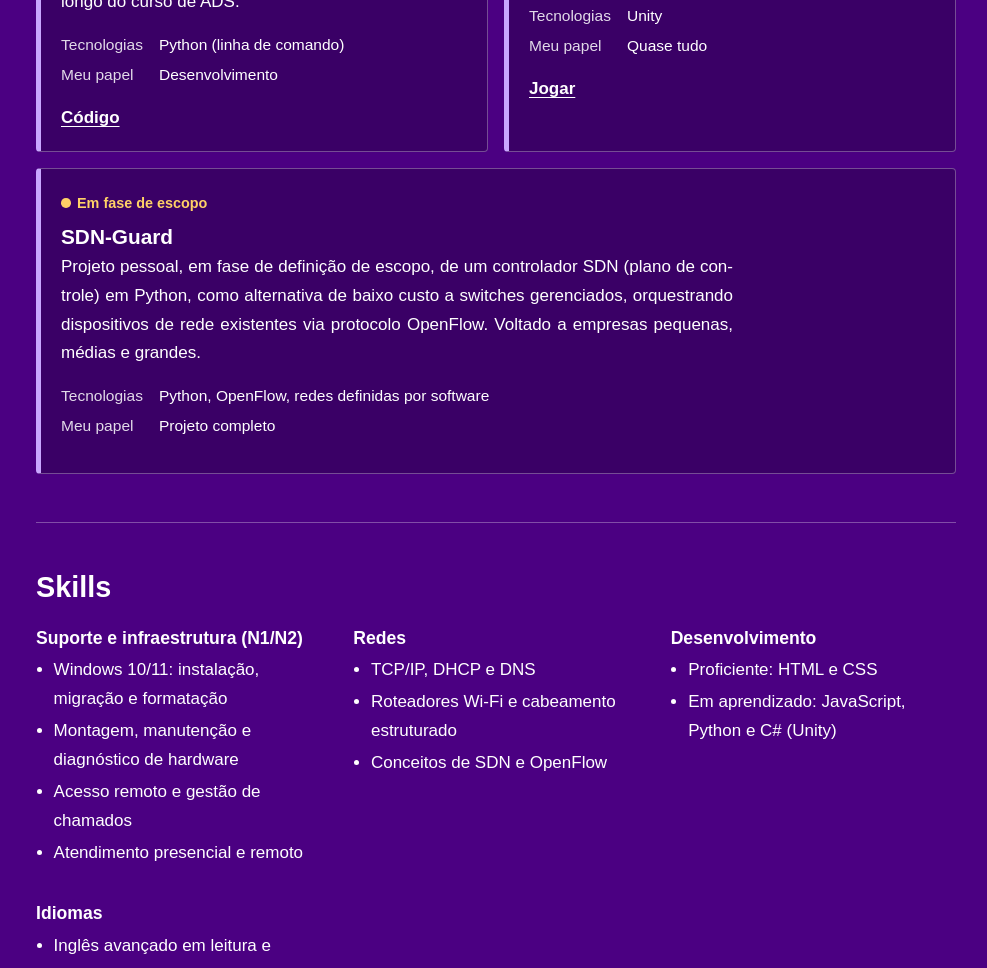
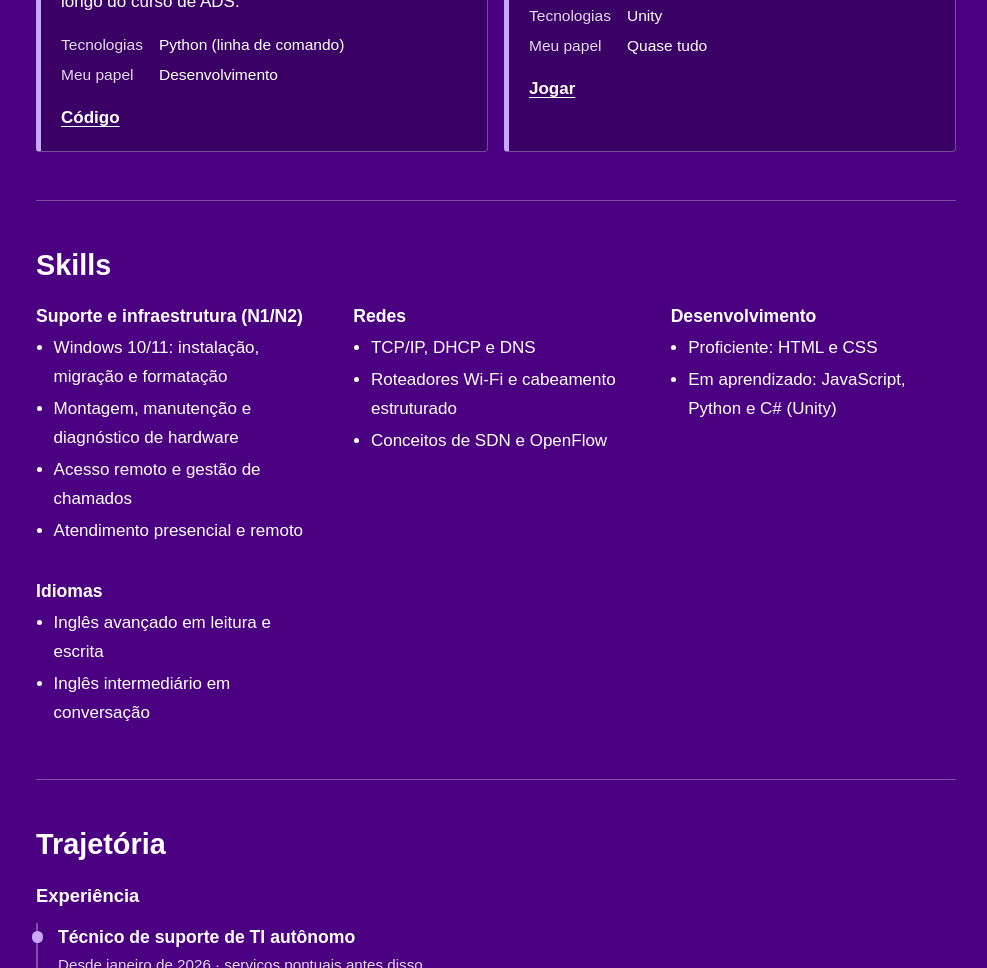
Before and after one commit to Lucastech20/meu-portfolio, a plain HTML site: page index.html in a window 1280 px wide. Shown: the part 2436-3404 px from the top of the page, without its empty margins (144-1131 px from the left). Drawn offline with Linux system fonts and the light colour scheme; a script that the page names is missing.

Commit message:
Update index.html

```diff
--- a/index.html
+++ b/index.html
@@ -65,13 +65,6 @@
           <dl><dt>Tecnologias</dt><dd>Unity</dd><dt>Meu papel</dt><dd>Quase tudo</dd></dl>
           <div class="links"><a href="https://lucastech20.github.io/Site-Queens/" target="_blank" rel="noopener">Jogar</a></div>
         </article>
-        <article class="ticket wide">
-          <span class="status">Em fase de escopo</span>
-          <h3>SDN-Guard</h3>
-          <p>Projeto pessoal, em fase de definição de escopo, de um controlador SDN (plano de controle) em Python, como alternativa de baixo custo a switches gerenciados, orquestrando dispositivos de rede existentes via protocolo OpenFlow. Voltado a empresas pequenas, médias e grandes.</p>
-          <dl><dt>Tecnologias</dt><dd>Python, OpenFlow, redes definidas por software</dd><dt>Meu papel</dt><dd>Projeto completo</dd></dl>
-        </article>
-      </div>
     </section>
 
     <section id="skills">
```
